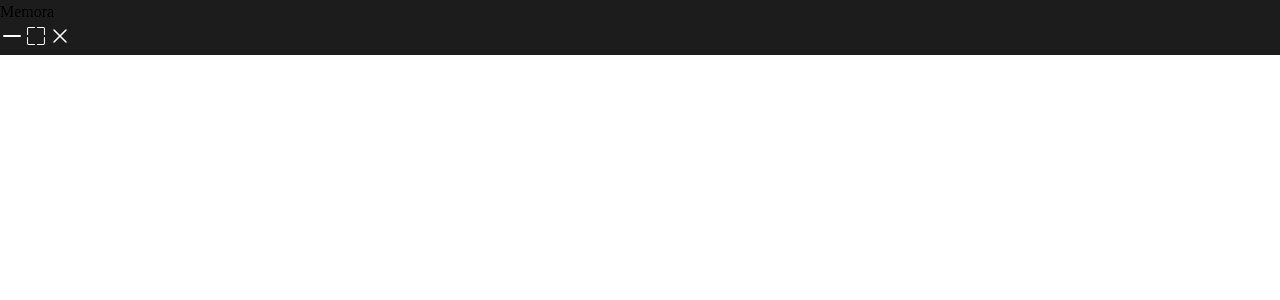
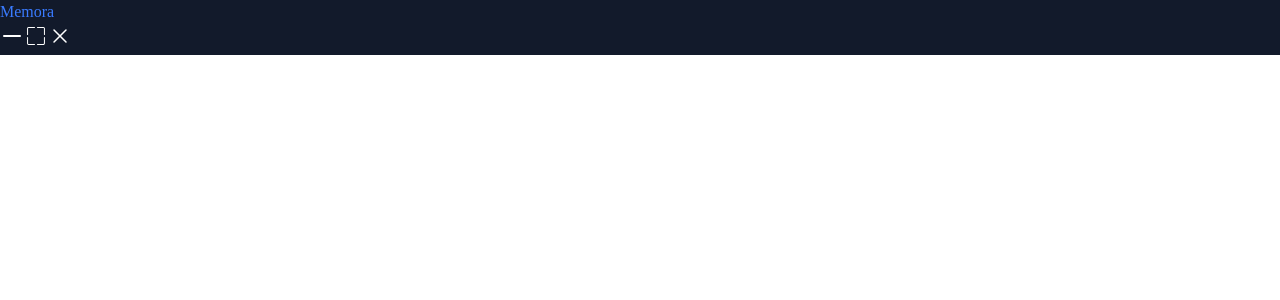
Before and after one commit to bakko7821/memora-app, a React (Vite) app in the folder ui/: page / in a window 1280 px wide. Shown: the top 300 px of the page. Built offline with nearby package versions, Linux system fonts and the light colour scheme; the HTML template or start-up script is replaced by a standard one.

Commit message:
feat: set OceanDark theme

```diff
--- a/ui/src/App.tsx
+++ b/ui/src/App.tsx
@@ -1,13 +1,17 @@
 import { TitleBar } from "./components/TitleBar";
+import { deepOceanTheme } from "./utils/variables";
 
 export default function App() {
   return (
     <div
       className="min-h-screen w-screen flex flex-col"
-      style={{ backgroundColor: "#1e1e1e" }}
+      style={{ backgroundColor: deepOceanTheme.background }}
     >
       <TitleBar />
-      <div className="flex-1 " style={{ backgroundColor: "#1e1e1e" }}></div>
+      <div
+        className="flex-1 "
+        style={{ backgroundColor: deepOceanTheme.background }}
+      ></div>
     </div>
   );
 }
--- a/ui/src/components/TitleBar.tsx
+++ b/ui/src/components/TitleBar.tsx
@@ -4,6 +4,7 @@ import MaximizeIcon from "../assets/icons/Maximize2.svg?react";
 import RestoreIcon from "../assets/icons/WindowRestoreLine.svg?react";
 // import LogoImage from "../assets/images/icon.png";
 import { useEffect, useState } from "react";
+import { deepOceanTheme } from "../utils/variables";
 
 export const TitleBar = () => {
   const [isMaximized, setIsMaximized] = useState(false);
@@ -39,12 +40,17 @@ export const TitleBar = () => {
       style={
         {
           WebkitAppRegion: "drag",
-          backgroundColor: "#1c1c1c",
+          backgroundColor: deepOceanTheme.header,
         } as React.CSSProperties
       }
     >
       <div className="flex flex-row items-center justify-center">
-        <h1 className="px-2 text-xl font-semibold text-pink-300">Memora</h1>
+        <h1
+          className="px-2 text-xl font-semibold "
+          style={{ color: deepOceanTheme.primary }}
+        >
+          Memora
+        </h1>
       </div>
       <div
         className="flex flex-row gap-0"
@@ -52,13 +58,13 @@ export const TitleBar = () => {
       >
         <button
           onClick={() => window.electronAPI.minimize()}
-          className="flex items-center justify-center p-2 bg-transparent hover:bg-white/10"
+          className="flex items-center justify-center p-2 bg-transparent hover:bg-(--hover-card) transition-colors"
         >
           <MinimizeIcon width={24} height={24} color="#ffffff" />
         </button>
         <button
           onClick={handleMaximizeToggle}
-          className="flex items-center justify-center p-2 bg-transparent hover:bg-white/10"
+          className="flex items-center justify-center p-2 bg-transparent hover:bg-(--hover-card) transition-colors"
         >
           <WindowIcon width={24} height={24} color="#ffffff" />
         </button>
--- a/ui/src/index.css
+++ b/ui/src/index.css
@@ -1,6 +1,14 @@
 @import "tailwindcss";
 
-body, html, #root {
+:root {
+  --hover-card: #22304a;
+  --hover-primary: #5a92ff;
+  --hover-secondary: #b3bcc8;
+}
+
+body,
+html,
+#root {
   overflow: hidden;
   margin: 0;
 }
--- /dev/null
+++ b/ui/src/utils/variables.ts
@@ -0,0 +1,17 @@
+export const deepOceanTheme = {
+  background: "#0A0F1C",
+  header: "#121A2B",
+  card: "#1A2438",
+
+  text: "#E6EDF7",
+  secondary: "#9AA4B2",
+  disabled: "#5B6575",
+
+  primary: "#3A7BFF",
+
+  hover: {
+    card: "#22304A",
+    primary: "#5A92FF",
+    secondary: "#B3BCC8",
+  },
+};
```
